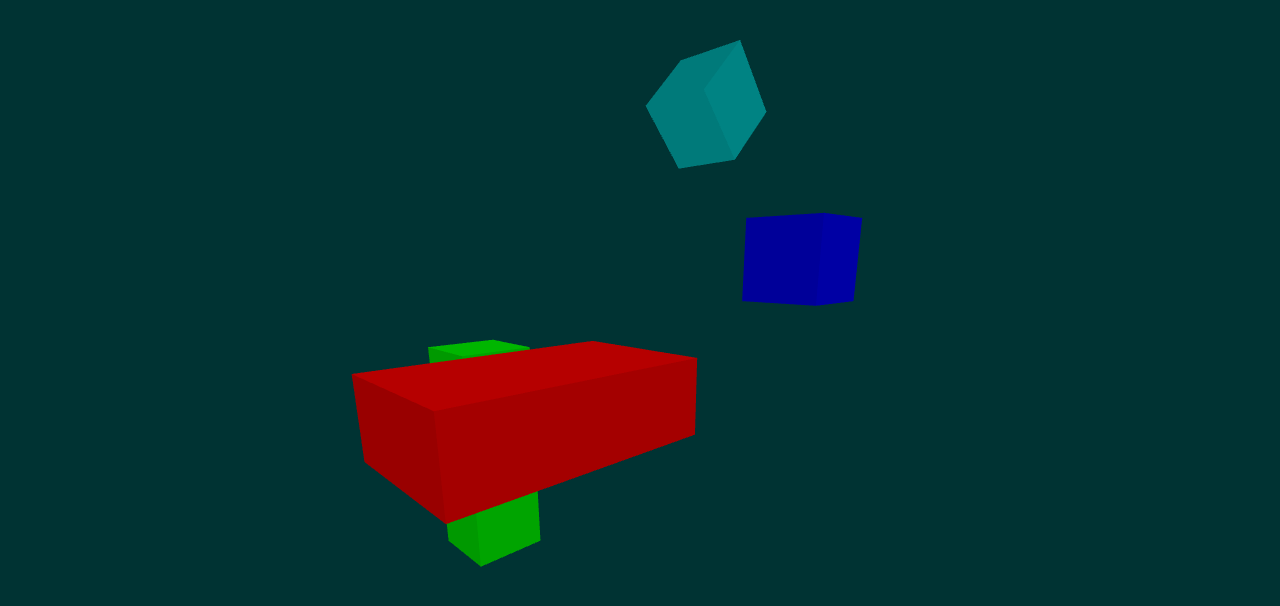
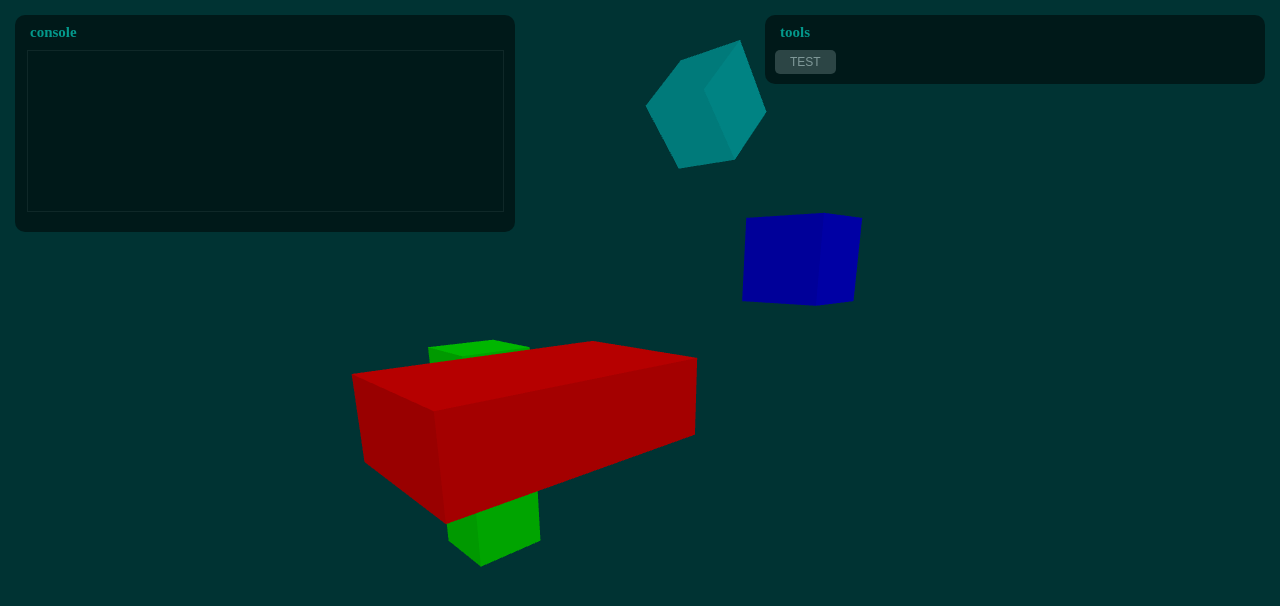
Before and after one commit to znkim-home/webgl, a Vue app in the folder webgl/: page / in a window 1280 px wide. Shown: the top 606 px of the page. Built offline with nearby package versions, Linux system fonts and the light colour scheme.

Commit message:
feat : add dev console and  tools in main page

```diff
--- a/webgl/src/assets/service/WebGL.js
+++ b/webgl/src/assets/service/WebGL.js
@@ -13,6 +13,7 @@ export default class WebGL {
   canvas;
   renderableObjs;
   now;
+  fovDegree;
 
   constructor(canvas) {
     this.gl = undefined;
@@ -24,6 +25,7 @@ export default class WebGL {
     this.now = undefined;
     this.then = undefined;
     this.deltaTime = undefined;
+    this.fovDegree = 75;
     this.init();
   }
 
@@ -97,7 +99,7 @@ export default class WebGL {
     gl.frontFace(gl.CCW);
     gl.enable(gl.CULL_FACE);
 
-    const fov = Math.radian(75); // FieldOfView
+    const fov = Math.radian(this.fovDegree); // FieldOfView
     const aspect = canvas.width / canvas.height; // Aspect ratio
     const near = 0.1; // Near Frustum
     const far = 100.0; // Far Frustum
--- a/webgl/src/components/WebglComponent.vue
+++ b/webgl/src/components/WebglComponent.vue
@@ -1,5 +1,13 @@
 <template>
-  <div id="home">
+  <div class="dev-tool" style="left:0px; top:0px;" oncontextmenu="return false" ondragstart="return false" onselectstart="return false">
+    <h3>console</h3>
+    <pre class="console"></pre>
+  </div>
+  <div class="dev-tool" style="right:0px; top:0px;" oncontextmenu="return false" ondragstart="return false" onselectstart="return false">
+    <h3>tools</h3>
+    <button class="mini-btn" v-on:click="setZeroPosition">TEST</button>
+  </div>
+  <div id="home" oncontextmenu="return false" ondragstart="return false" onselectstart="return false">
     <canvas id="glcanvas" width="1024" height="800">SAMPLE</canvas>
   </div>
 </template>
@@ -13,13 +21,16 @@ export default {
   data() {
     return {
       webGl : undefined,
+      mouseStatus : false,
     }
   },
   mounted() {
+    this.initConsole();
     this.init();
   },
   methods: {
     init() {
+      //console.log("init");
       let canvas = document.getElementById("glcanvas");
       let webGl = new WebGL(canvas);
       webGl.test = [0,0,-10];
@@ -50,28 +61,90 @@ export default {
         color : {r : 0.0, g : 0.8, b : 0.8, a : 1.0},
         rotation : {pitch : -45, roll : 0, heading : 0}
       });
-
       this.initKey();
+      this.initMouse();
+    },
+    setZeroPosition() {
+      const webGl = this.webGl;
+      const camera = webGl.camera;
+      camera.setPosition(0,0,0);
     },
     createCube(options) {
       let cube = new Cube(options);
       this.webGl.renderableObjs.push(cube);
     },
+    initConsole(consoleLimit = 50000) {
+      let consoleDiv = document.querySelector(".console");
+      const consoleToHtml = function() {
+          if (consoleDiv.textContent.length > consoleLimit) {
+            consoleDiv.textContent = consoleDiv.textContent.substring(40000, consoleDiv.textContent.length)
+          }
+          consoleDiv.textContent += `${(new Date()).toLocaleString("ko-KR")} >>>`
+          Array.from(arguments).forEach(el => {
+              consoleDiv.textContent += " "
+              const insertValue = typeof el === "object" ? JSON.stringify(el) : el
+              consoleDiv.textContent += insertValue
+          })
+          consoleDiv.textContent += "\n"
+          consoleDiv.scrollTop = consoleDiv.scrollHeight;
+          window.console.logCopy(...arguments);
+      }
+      window.console.logCopy = window.console.log;
+      window.console.log = consoleToHtml;
+    },
+    initMouse() {
+      let canvas = document.getElementById("glcanvas");
+
+      canvas.onmousewheel = (e) => {
+        if (e.deltaY != 0) {
+          const webGl = this.webGl;
+          const ROTATE_FACTOR = 0.1;
+          let yValue = e.deltaY * ROTATE_FACTOR;
+          let degree = webGl.fovDegree + yValue;
+          if (degree > 0 && degree < 180) {
+            webGl.fovDegree = degree;
+            console.log(`SETFOV : ${webGl.fovDegree}`);
+          }
+        }
+      }
+      canvas.onmousedown = (e) => {
+        console.info(e);
+        this.mouseStatus = true;
+      }
+      canvas.onmousemove = (e) => {
+        if (this.mouseStatus) {
+          const webGl = this.webGl;
+          const camera = webGl.camera;
+          const ROTATE_FACTOR = 0.1;
+          let xValue = e.movementX * ROTATE_FACTOR;
+          let yValue = e.movementY * ROTATE_FACTOR;
+
+          if (xValue != 0) {
+            camera.rotate(xValue, 0, 0);
+          }
+          if (xValue != 0) {
+            camera.rotate(0, yValue, 0);
+          }
+        }
+      }
+      canvas.onmouseup = (e) => {
+        console.info(e);
+        this.mouseStatus = false;
+      }
+    },
     initKey() {
       window.onkeyup = (e) => {
-        console.log(e);
+        console.info(e);
       };
       window.onkeypress = (e) => {
-        console.log(e);
+        console.info(e);
       };
       window.onkeydown = (e) => {
         this.isPressd = true;
-        //console.log(e);
         const webGl = this.webGl;
         const camera = webGl.camera;
 
-        const MOVE_FACTOR = 2;
-        const ROTATE_FACTOR = 5; // degree
+        const MOVE_FACTOR = 1;
         let key = e.key;
         if (key == 'w') {
           camera.moveForward(-MOVE_FACTOR);
@@ -85,33 +158,69 @@ export default {
           camera.moveUp(MOVE_FACTOR);
         } else if (key == 'e') {
           camera.moveUp(-MOVE_FACTOR);
-        } else if (key == 'ArrowUp') {
-          camera.rotate(0, ROTATE_FACTOR, 0);
-        } else if (key == 'ArrowDown') {
-          camera.rotate(0, -ROTATE_FACTOR, 0);
-        } else if (key == 'ArrowRight') {
-          camera.rotate(-ROTATE_FACTOR, 0, 0);
-        } else if (key == 'ArrowLeft') {
-          camera.rotate(ROTATE_FACTOR, 0, 0);
-        } else if (key == ',') {
-          camera.rotate(0, 0, -ROTATE_FACTOR);
-        } else if (key == '.') {
-          camera.rotate(0, 0, ROTATE_FACTOR);
+        } else {
+          return;
         }
+        let xPos = Math.floor(camera.pos[0]*10000)/10000;
+        let yPos = Math.floor(camera.pos[1]*10000)/10000;
+        let zPos = Math.floor(camera.pos[2]*10000)/10000;
+        console.log(`POS : ${xPos},${yPos},${zPos}`);
       };
     }
   }
 }
 </script>
 <style scoped>
+  .dev-tool {
+    width: 500px;
+    min-height: 50px;
+    max-height: 300px;
+    position: absolute;
+    display: block;
+    z-index: 10;
+    background-color: black;
+    opacity: 0.5;
+    border-radius: 10px;
+    margin: 15px;
+    color: white;
+    color-scheme: dark;
+  }
+  .dev-tool > .console {
+    padding: 5px;
+    font-size: 12px;
+    color: white;
+    height: 150px;
+    width: 465px;
+    overflow-wrap: anywhere;
+    overflow-y: auto;
+    margin: 10px auto;
+    margin-bottom: 20px;
+    border: 1px solid #1f1f1f;
+  }
+  .dev-tool h3 {
+      font-size: 15px;
+      padding: 10px 15px;
+      padding-bottom: 0px;
+      font-weight: bold;
+      color: #06ffe5;
+  }
   #home {
-  width: 100%;
-  height: 100%;
-  margin: 0;
-  overflow :hidden;
+    width: 100%;
+    height: 100%;
+    margin: 0;
+    overflow :hidden;
   }
   #home canvas {
     width: 100%;
     height: 100%;
   }
+  button.mini-btn {
+    padding: 5px 15px;
+    margin: 10px;
+    background-color: #585858;
+    border-radius: 5px;
+    border: 0px;
+    font-size: 12px;
+    font-weight: unset;
+  }
 </style>
```
Also changed, not shown: webgl/src/assets/service/Cube.js (+0 -13 lines).
